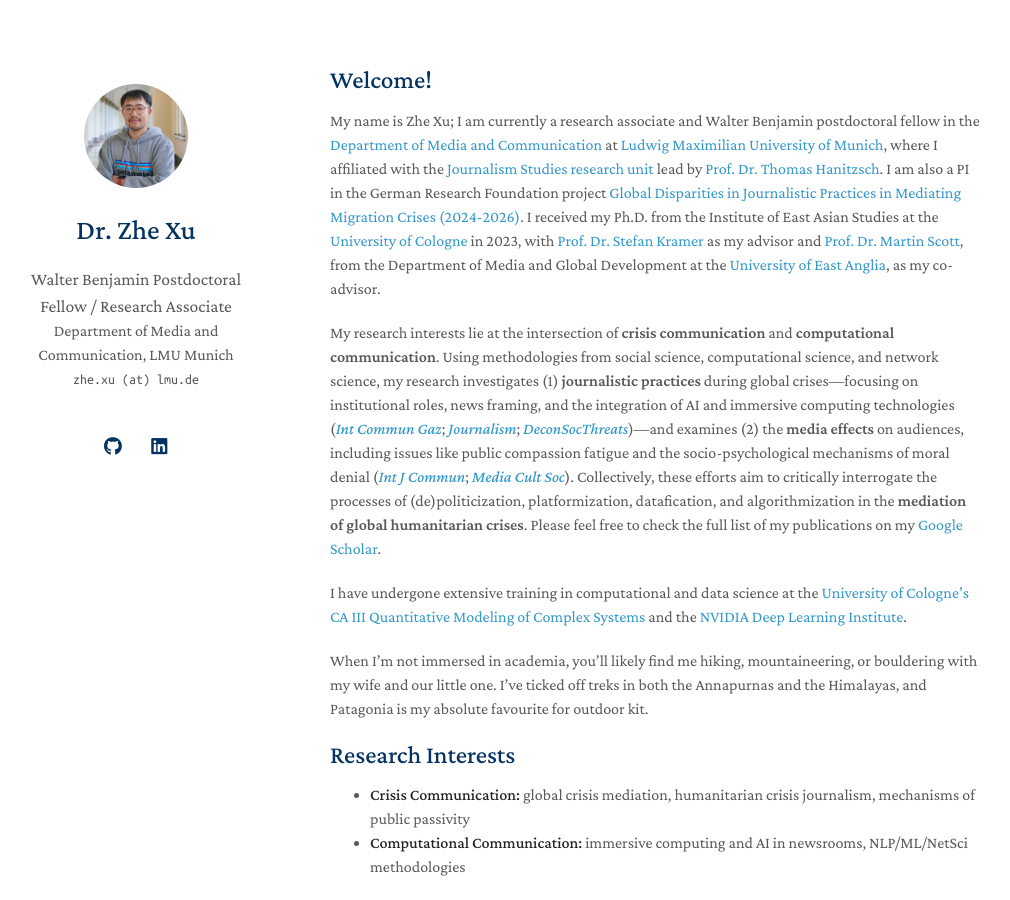
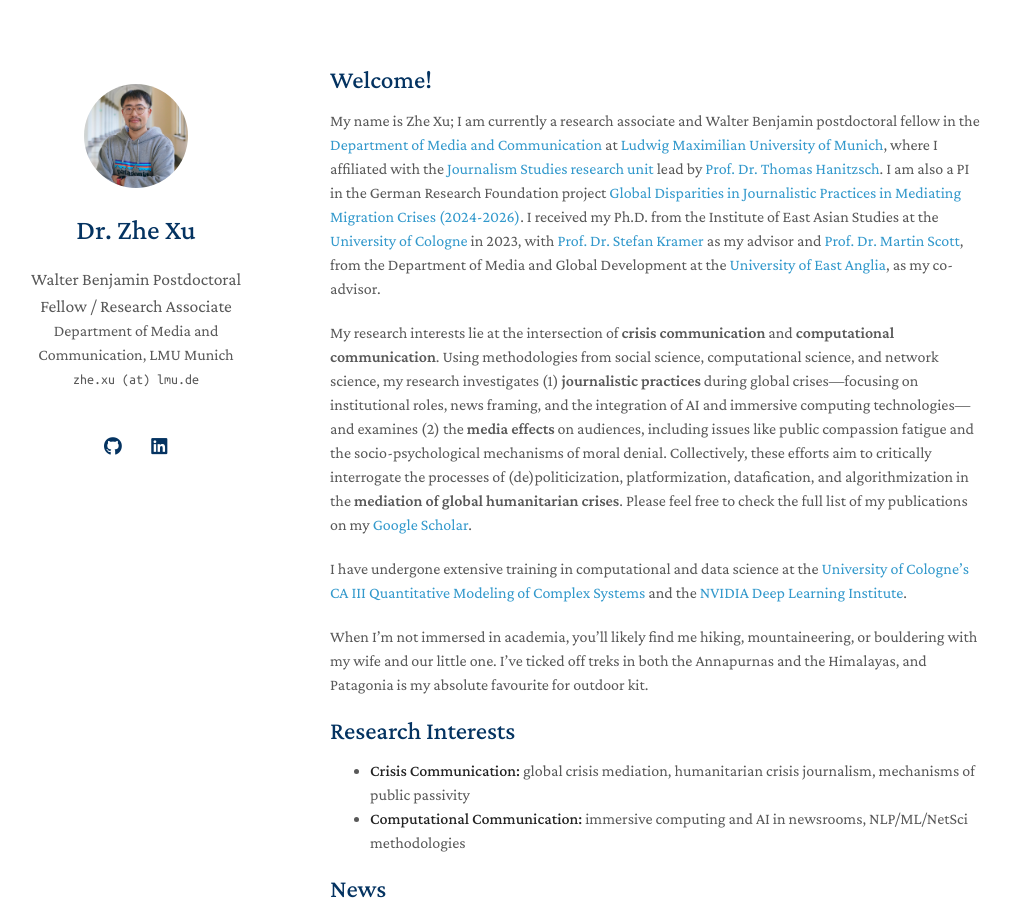
Before and after one commit to zhexuphd/home, a Jekyll site: the page built from index.md, in a window 1280 px wide and 900 px high. Shown: the whole window, without its empty margins (140-1150 px from the left). Built offline with Jekyll 4.4.1, drawn with Linux system fonts in a browser that asks for light colours; a style sheet for code colours, icons or effects is not loaded; our own code applies the rules of GitHub Pages for plain Markdown files.

Commit message:
Update index.md

```diff
--- a/index.md
+++ b/index.md
@@ -6,7 +6,7 @@
 
 My name is Zhe Xu; I am currently a research associate and Walter Benjamin postdoctoral fellow in the [Department of Media and Communication](https://www.ifkw.uni-muenchen.de/index.html) at [Ludwig Maximilian University of Munich](https://www.lmu.de/en/), where I affiliated with the [Journalism Studies research unit](https://www.ifkw.uni-muenchen.de/lehrbereiche/hanitzsch/hanitzsch_profil/index.html) lead by [Prof. Dr. Thomas Hanitzsch](https://www.ifkw.uni-muenchen.de/organisation/personen/professoren/hanitzsch_thomas/index.html). I am also a PI in the German Research Foundation project [Global Disparities in Journalistic Practices in Mediating Migration Crises (2024-2026)](https://gepris.dfg.de/gepris/projekt/539233881?context=projekt&task=showDetail&id=539233881&). I received my Ph.D. from the Institute of East Asian Studies at the [University of Cologne](https://portal.uni-koeln.de/es/uoc-home) in 2023, with [Prof. Dr. Stefan Kramer](https://chinastudien.phil-fak.uni-koeln.de/arbeitsbereiche/kultur-chinas-chinastudien/team/stefan-kramer) as my advisor and [Prof. Dr. Martin Scott](https://research-portal.uea.ac.uk/en/persons/martin-scott), from the Department of Media and Global Development at the [University of East Anglia](https://www.uea.ac.uk/), as my co-advisor.
 
-My research interests lie at the intersection of <b>crisis communication</b> and <b>computational communication</b>. Using methodologies from social science, computational science, and network science, my research investigates (1) <b>journalistic practices</b> during global crises—focusing on institutional roles, news framing, and the integration of AI and immersive computing technologies ([<i>Int Commun Gaz</i>](https://doi.org/10.1177/17480485231216583); [<i>Journalism</i>](https://journals.sagepub.com/doi/abs/10.1177/14648849231206924); [<i>DeconSocThreats</i>](https://www.routledge.com/Deconstructing-Societal-Threats-During-Times-of-Deep-Mediatization/Reilly-Salojarvi/p/book/9781032566825?srsltid=AfmBOopxXUTQTbEmhs3a9IGUdfOHPwEkUVSkvYxx-3UR4WaoGStidOEb))—and examines (2) the <b>media effects</b> on audiences, including issues like public compassion fatigue and the socio-psychological mechanisms of moral denial ([<i>Int J Commun</i>](https://ijoc.org/index.php/ijoc/article/view/19850); [<i>Media Cult Soc</i>](https://journals.sagepub.com/doi/abs/10.1177/01634437231155339)). Collectively, these efforts aim to critically interrogate the processes of (de)politicization, platformization, datafication, and algorithmization in the <b>mediation of global humanitarian crises</b>. Please feel free to check the full list of my publications on my [Google Scholar](https://scholar.google.de/citations?user=lxUyedYAAAAJ&hl=en&oi=sra).
+My research interests lie at the intersection of <b>crisis communication</b> and <b>computational communication</b>. Using methodologies from social science, computational science, and network science, my research investigates (1) <b>journalistic practices</b> during global crises—focusing on institutional roles, news framing, and the integration of AI and immersive computing technologies—and examines (2) the <b>media effects</b> on audiences, including issues like public compassion fatigue and the socio-psychological mechanisms of moral denial. Collectively, these efforts aim to critically interrogate the processes of (de)politicization, platformization, datafication, and algorithmization in the <b>mediation of global humanitarian crises</b>. Please feel free to check the full list of my publications on my [Google Scholar](https://scholar.google.de/citations?user=lxUyedYAAAAJ&hl=en&oi=sra).
 
 I have undergone extensive training in computational and data science at the [University of Cologne's CA III Quantitative Modeling of Complex Systems](http://ml-school.uni-koeln.de/) and the [NVIDIA Deep Learning Institute](https://learn.nvidia.com/courses/course-detail?course_id=course-v1:DLI+C-FX-06+V2).
 
```
